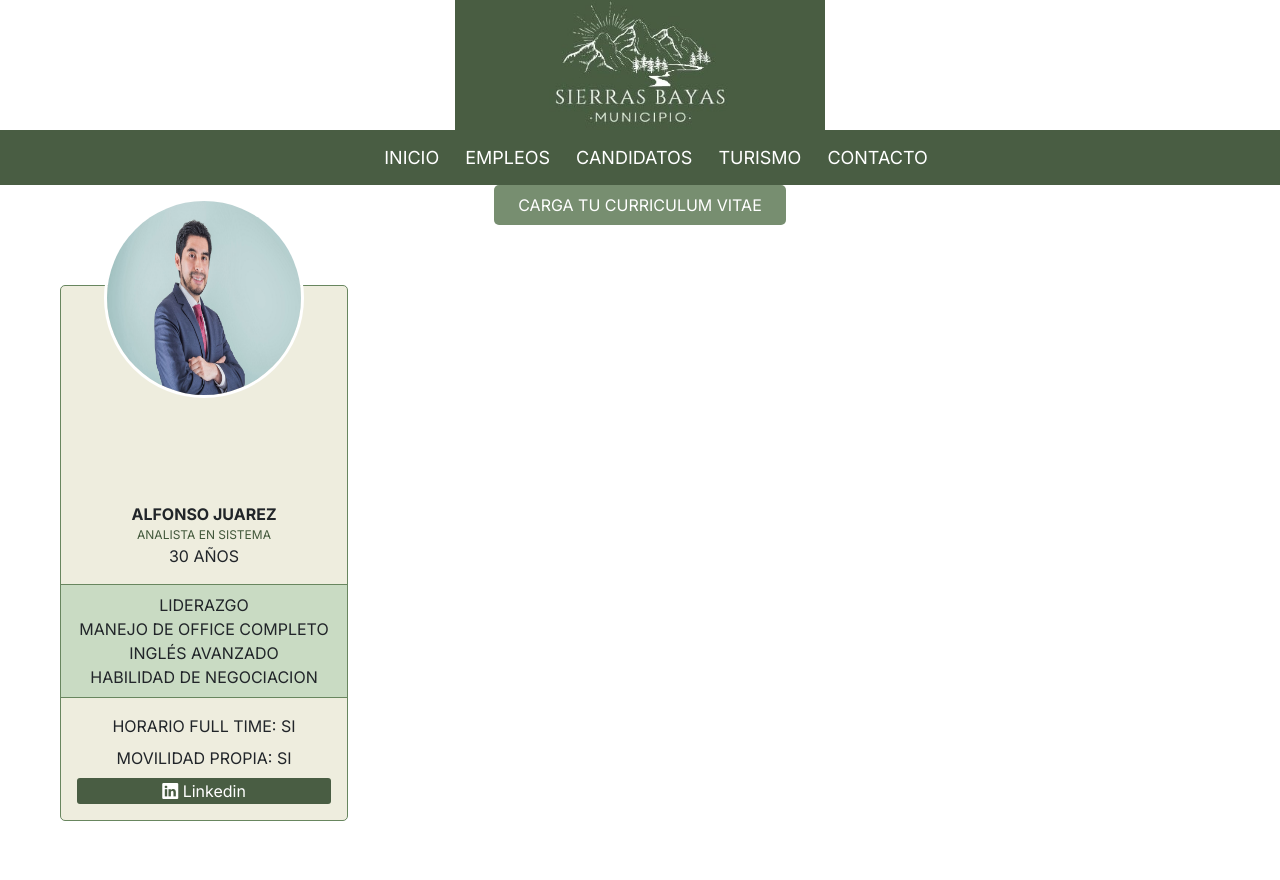
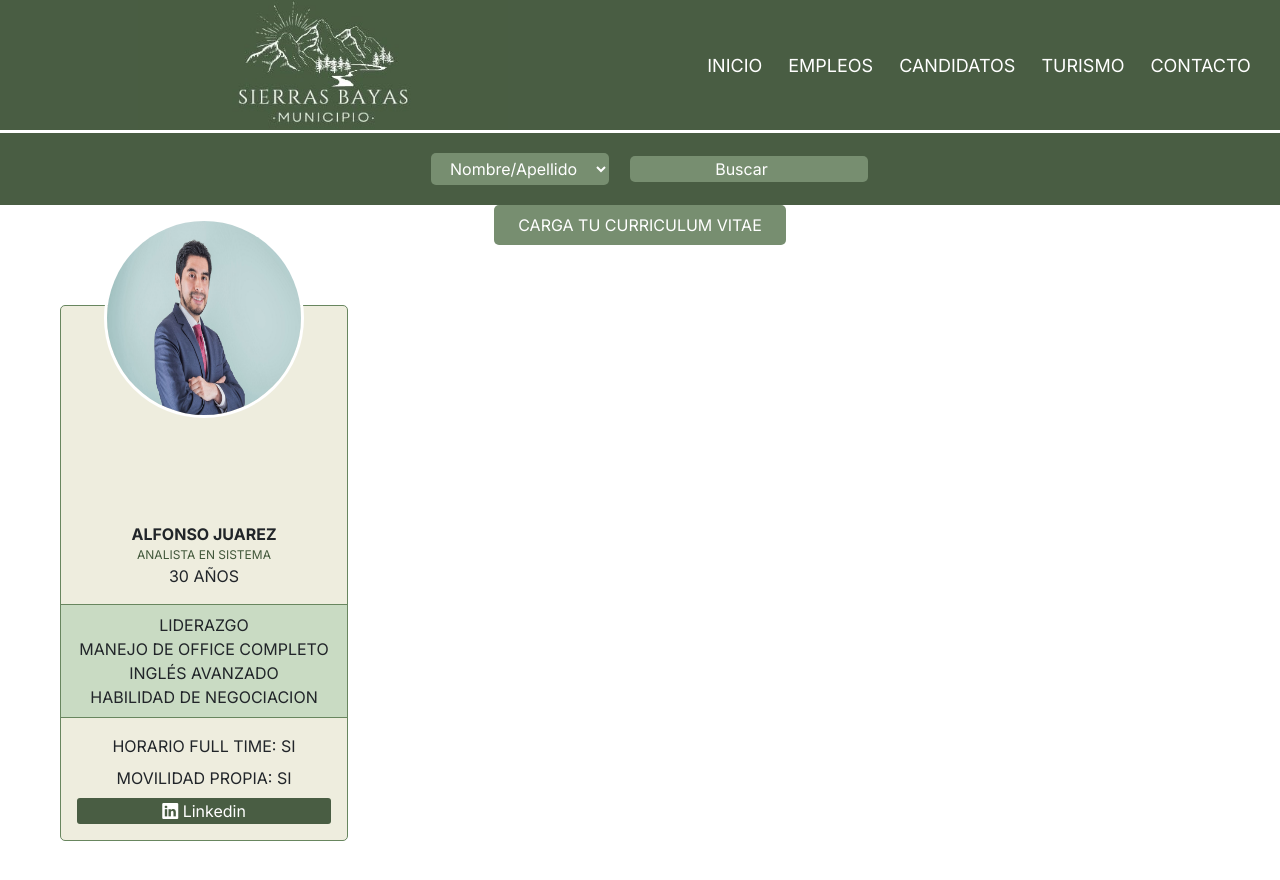
Before and after one commit to AyelenPorqueres/empleos, a Next.js app: page /cardcandidatos in a window 1280 px wide. Shown: the top 880 px of the page. Built offline with nearby package versions, Linux system fonts and the light colour scheme.

Commit message:
cambios en la nav y el filtro de candidatos

```diff
--- /dev/null
+++ b/src/app/(pages)/cardcandidatos/page.css
@@ -0,0 +1,6 @@
+.nav-logo{
+
+    background-color: #495d43;
+    border-bottom-style: solid ;
+    border-bottom-color: white;
+}
--- a/src/app/(pages)/cardcandidatos/page.tsx
+++ b/src/app/(pages)/cardcandidatos/page.tsx
@@ -5,19 +5,23 @@ import { CardContainer } from "../../componentes/cardContainer/cardContainer"
 // import { datosEmpleos } from "../../services/datosEmpleos"
 import { datosCandidatos } from "@/app/services/datosCandidatos"
 import CargarCv from "@/app/componentes/cargarCV/cargarCv"
+import './page.css'
+import { FiltroCandidatos } from "@/app/componentes/filtroCandidatos/filtroCandidatos"
 
 export default function Home() {
   return (
     <>
       <header>
-        <Logo></Logo>
-        <Nav></Nav>
-
+        <div className="d-flex flex-row align-items-center nav-logo">
+          <Logo></Logo>
+          <Nav></Nav>
+        </div>
+        <FiltroCandidatos></FiltroCandidatos>
       </header>
       <main>
-        <CargarCv/>
+        <CargarCv />
         <CardContainer>
-        <CardCandidatos datos={datosCandidatos}></CardCandidatos>
+          <CardCandidatos datos={datosCandidatos}></CardCandidatos>
         </CardContainer>
       </main>
     </>
--- a/src/app/componentes/filtroCandidatos/filtroCandidatos.css
+++ b/src/app/componentes/filtroCandidatos/filtroCandidatos.css
@@ -2,15 +2,14 @@
     display: flex;
     justify-content: space-around;
     background-color: #495D43;
-    height: 60px;
+    height: 0 auto;
 
 
 }
 
 .fondoBuscadores {
     background-color: #778E70;
-    height: 0 auto;
-    width: 0 auto;
+
 }
 
 .buscador {
@@ -23,12 +22,14 @@
 }
 
 .selector {
-
+    padding: 5px 15px;
+    color: white;
     outline: 0;
     margin: 20px;
     border: 1.5px;
     border-collapse: collapse;
     border-radius: 5px;
+
 
 }
 
--- a/src/app/componentes/filtroCandidatos/filtroCandidatos.tsx
+++ b/src/app/componentes/filtroCandidatos/filtroCandidatos.tsx
@@ -17,7 +17,7 @@ export const FiltroCandidatos = () => {
 
                     <th>
                         <form action="search">
-                            <input id="letraBuscador" className="fondoBuscadores buscador" type="search" placeholder="Search" aria-label="Search" />
+                            <input id="letraBuscador" className="fondoBuscadores buscador" type="search" placeholder="Buscar" aria-label="Search" />
                             <img src="" alt="" />
                         </form>
                     </th>
```
